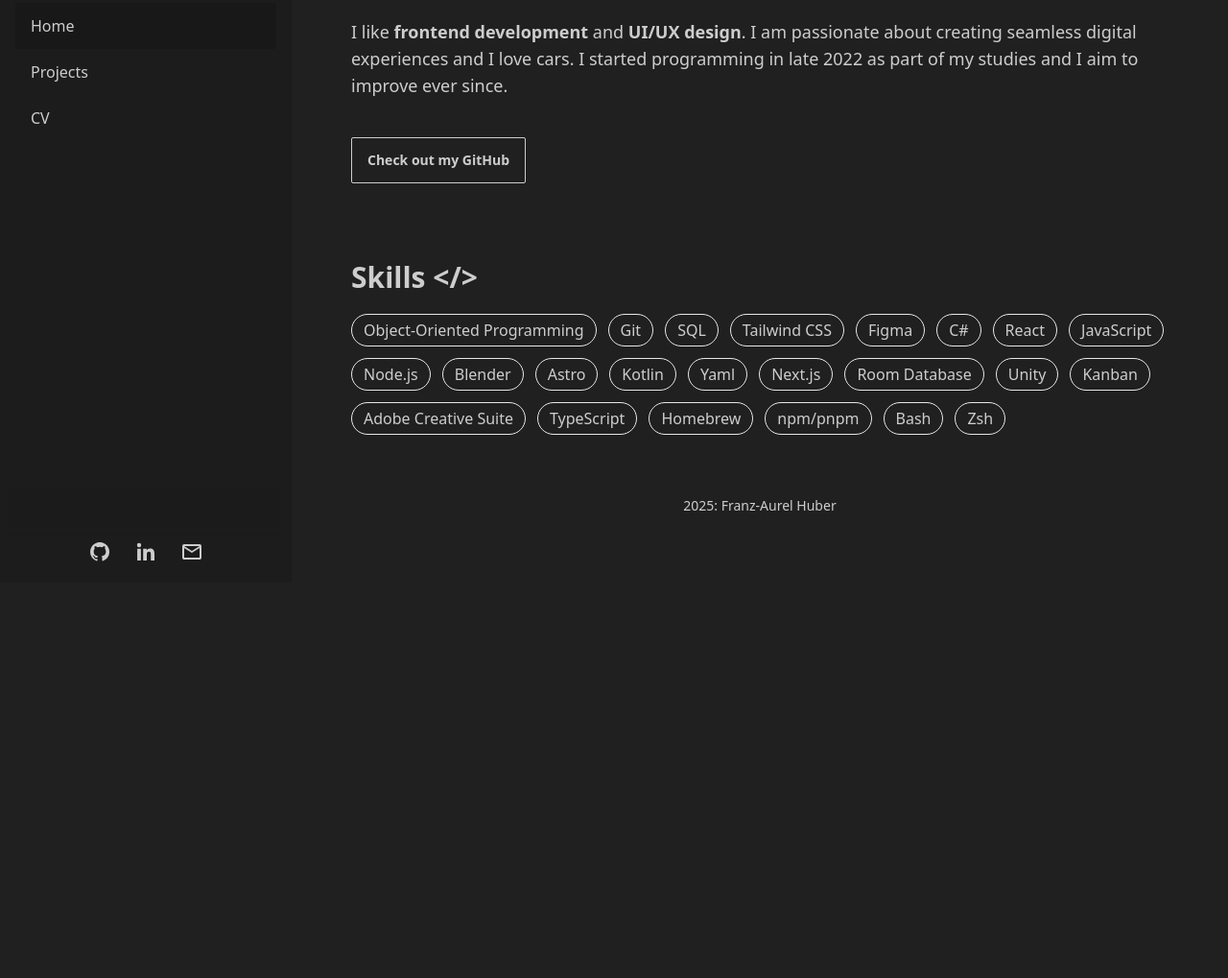
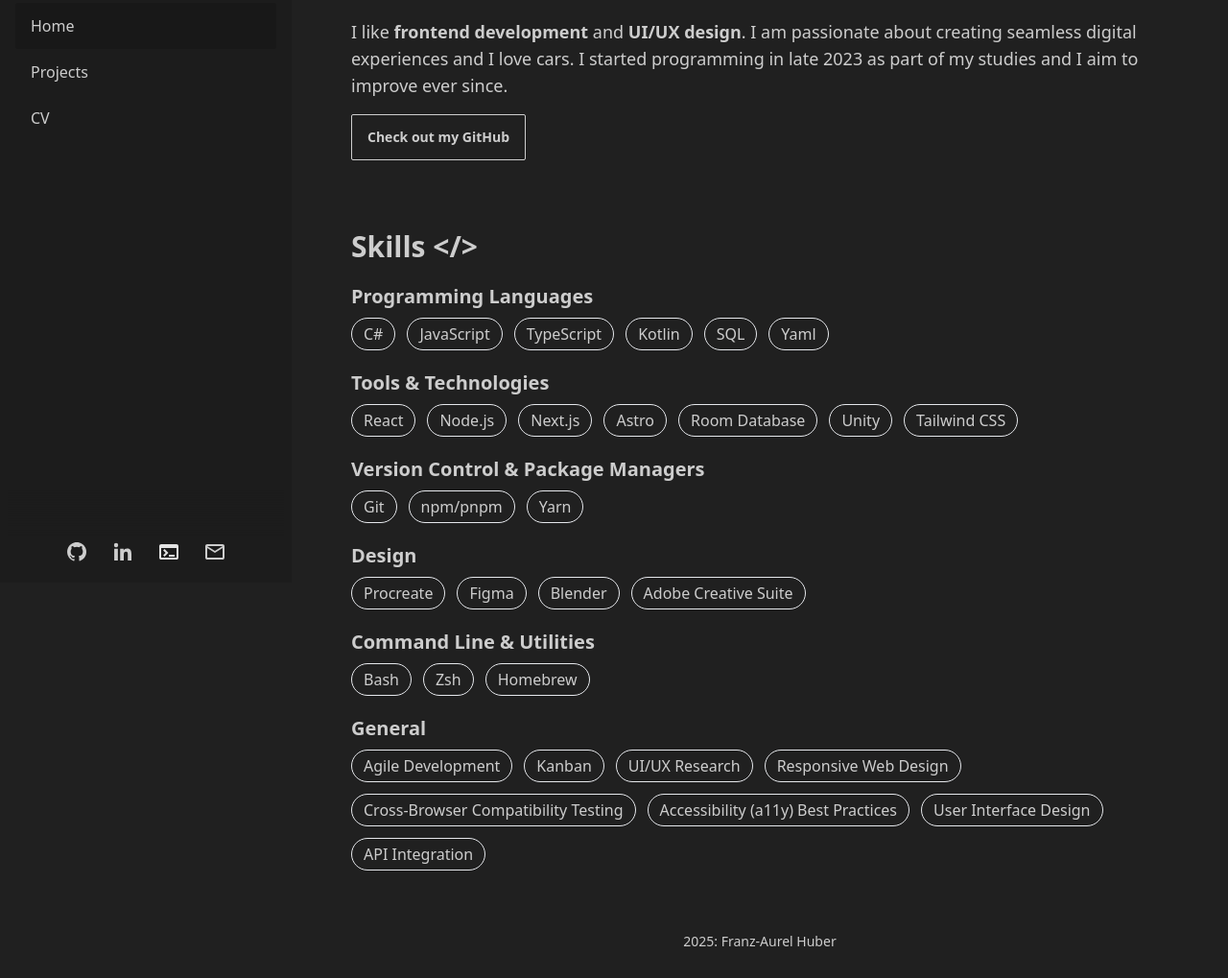
Before and after one commit to frvnzz/frvnzz.github.io, an Astro site: page / in a window 1280 px wide. Shown: the part 193-1212 px from the top of the page at 96% size. Before the commit the page ends 800 px from the top, so only its background shows below. Built offline with nearby package versions, Linux system fonts and the light colour scheme; Astro itself is replaced by a stand-in of ours.

Commit message:
changes to index.astro

```diff
--- a/src/components/SideBarFooter.astro
+++ b/src/components/SideBarFooter.astro
@@ -10,8 +10,8 @@
         href="https://github.com/frvnzz"
         target="_blank"
         class="mx-3"
-        aria-label="Github"
-        title="Github"
+        aria-label="GitHub"
+        title="GitHub"
     >
         <svg
             xmlns="http://www.w3.org/2000/svg"
@@ -45,6 +45,25 @@
         </svg>
     </a>
     <a
+        href="https://github.com/frvnzz/frvnzz.github.io"
+        target="_blank"
+        class="mx-3"
+        aria-label="Source Code"
+        title="Source Code"
+    >
+        <svg
+            xmlns="http://www.w3.org/2000/svg"
+            height="24px"
+            viewBox="0 -960 960 960"
+            width="24px"
+            fill="#e3e3e3"
+        >
+            <path
+                d="M160-160q-33 0-56.5-23.5T80-240v-480q0-33 23.5-56.5T160-800h640q33 0 56.5 23.5T880-720v480q0 33-23.5 56.5T800-160H160Zm0-80h640v-400H160v400Zm140-40-56-56 103-104-104-104 57-56 160 160-160 160Zm180 0v-80h240v80H480Z"
+            ></path>
+        </svg>
+    </a>
+    <a
         href="mailto:cc231014@fhstp.ac.at"
         target="_blank"
         class="mx-3"
--- a/src/pages/index.astro
+++ b/src/pages/index.astro
@@ -12,10 +12,10 @@ import createSlug from "../lib/createSlug";
     <div class="py-2 text-lg">
       I like <b>frontend development</b> and <b>UI/UX design</b>. I am
       passionate about creating seamless digital experiences and I love cars. I
-      started programming in late 2022 as part of my studies and I aim to
+      started programming in late 2023 as part of my studies and I aim to
       improve ever since.
     </div>
-    <div class="mt-8">
+    <div class="py-2 text-lg">
       <a
         href="https://github.com/frvnzz"
         target="_blank"
@@ -24,32 +24,66 @@ import createSlug from "../lib/createSlug";
     </div>
   </div>
 
-  <div class="mt-8">
+  <div class="mt-4">
     <div class="text-3xl font-bold mb-3">Skills &lt;/&gt;</div>
-    <ul class="flex flex-wrap gap-3 mt-5">
-      <li class="px-3 py-1 rounded-full border">Object-Oriented Programming</li>
-      <li class="px-3 py-1 rounded-full border">Git</li>
+
+    <div class="text-xl font-bold mt-5">Programming Languages</div>
+    <ul class="flex flex-wrap gap-3 mt-2">
+      <li class="px-3 py-1 rounded-full border">C#</li>
+      <li class="px-3 py-1 rounded-full border">JavaScript</li>
+      <li class="px-3 py-1 rounded-full border">TypeScript</li>
+      <li class="px-3 py-1 rounded-full border">Kotlin</li>
       <li class="px-3 py-1 rounded-full border">SQL</li>
-      <li class="px-3 py-1 rounded-full border">Tailwind CSS</li>
-      <li class="px-3 py-1 rounded-full border">Figma</li>
-      <li class="px-3 py-1 rounded-full border">C#</li>
+      <li class="px-3 py-1 rounded-full border">Yaml</li>
+    </ul>
+
+    <div class="text-xl font-bold mt-5">Tools & Technologies</div>
+    <ul class="flex flex-wrap gap-3 mt-2">
       <li class="px-3 py-1 rounded-full border">React</li>
-      <li class="px-3 py-1 rounded-full border">JavaScript</li>
       <li class="px-3 py-1 rounded-full border">Node.js</li>
-      <li class="px-3 py-1 rounded-full border">Blender</li>
+      <li class="px-3 py-1 rounded-full border">Next.js</li>
       <li class="px-3 py-1 rounded-full border">Astro</li>
-      <li class="px-3 py-1 rounded-full border">Kotlin</li>
-      <li class="px-3 py-1 rounded-full border">Yaml</li>
-      <li class="px-3 py-1 rounded-full border">Next.js</li>
       <li class="px-3 py-1 rounded-full border">Room Database</li>
       <li class="px-3 py-1 rounded-full border">Unity</li>
-      <li class="px-3 py-1 rounded-full border">Kanban</li>
+      <li class="px-3 py-1 rounded-full border">Tailwind CSS</li>
+    </ul>
+
+    <div class="text-xl font-bold mt-5">Version Control & Package Managers</div>
+    <ul class="flex flex-wrap gap-3 mt-2">
+      <li class="px-3 py-1 rounded-full border">Git</li>
+      <li class="px-3 py-1 rounded-full border">npm/pnpm</li>
+      <li class="px-3 py-1 rounded-full border">Yarn</li>
+    </ul>
+
+    <div class="text-xl font-bold mt-5">Design</div>
+    <ul class="flex flex-wrap gap-3 mt-2">
+      <li class="px-3 py-1 rounded-full border">Procreate</li>
+      <li class="px-3 py-1 rounded-full border">Figma</li>
+      <li class="px-3 py-1 rounded-full border">Blender</li>
       <li class="px-3 py-1 rounded-full border">Adobe Creative Suite</li>
-      <li class="px-3 py-1 rounded-full border">TypeScript</li>
-      <li class="px-3 py-1 rounded-full border">Homebrew</li>
-      <li class="px-3 py-1 rounded-full border">npm/pnpm</li>
+    </ul>
+
+    <div class="text-xl font-bold mt-5">Command Line & Utilities</div>
+    <ul class="flex flex-wrap gap-3 mt-2">
       <li class="px-3 py-1 rounded-full border">Bash</li>
       <li class="px-3 py-1 rounded-full border">Zsh</li>
+      <li class="px-3 py-1 rounded-full border">Homebrew</li>
+    </ul>
+
+    <div class="text-xl font-bold mt-5">General</div>
+    <ul class="flex flex-wrap gap-3 mt-2">
+      <li class="px-3 py-1 rounded-full border">Agile Development</li>
+      <li class="px-3 py-1 rounded-full border">Kanban</li>
+      <li class="px-3 py-1 rounded-full border">UI/UX Research</li>
+      <li class="px-3 py-1 rounded-full border">Responsive Web Design</li>
+      <li class="px-3 py-1 rounded-full border">
+        Cross-Browser Compatibility Testing
+      </li>
+      <li class="px-3 py-1 rounded-full border">
+        Accessibility (a11y) Best Practices
+      </li>
+      <li class="px-3 py-1 rounded-full border">User Interface Design</li>
+      <li class="px-3 py-1 rounded-full border">API Integration</li>
     </ul>
   </div>
 </BaseLayout>
```
